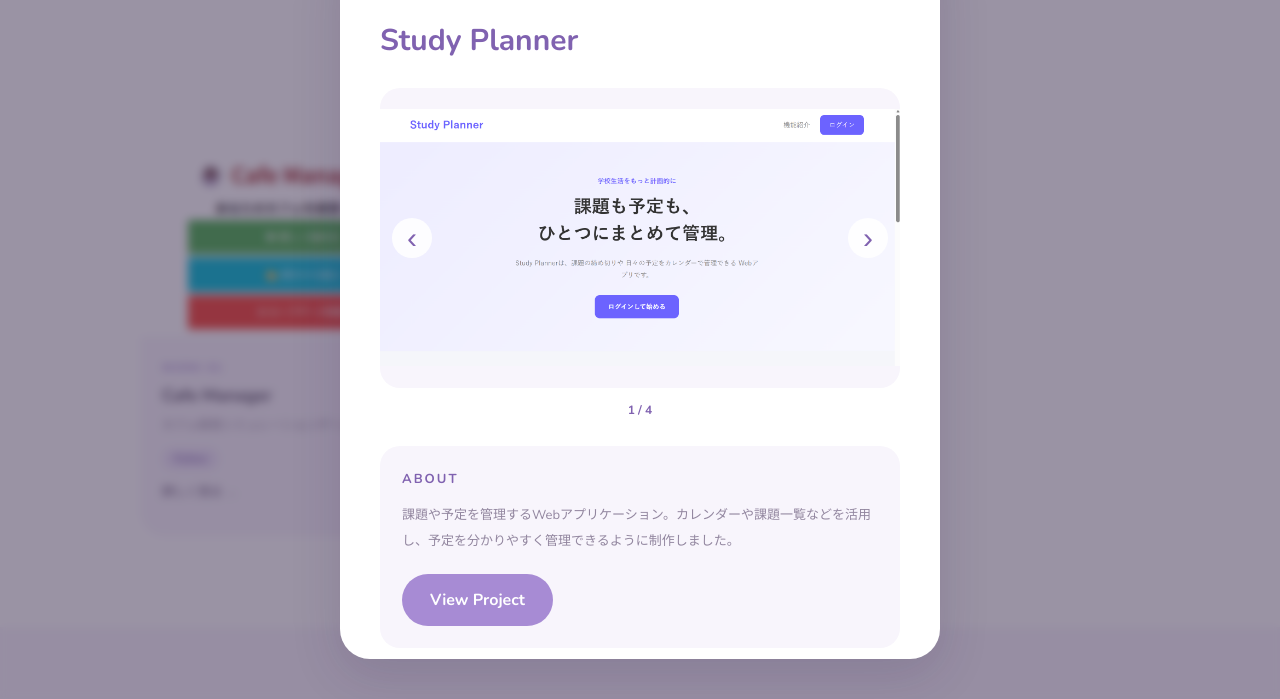
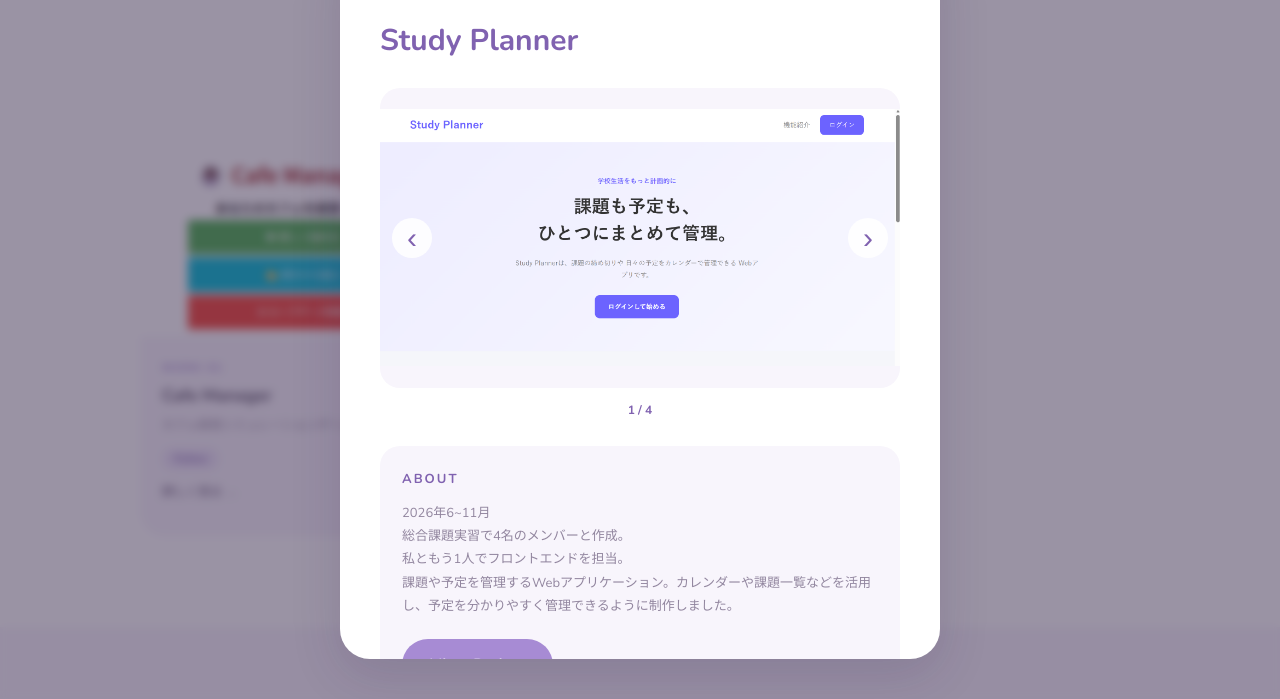
Before and after one commit to mipo09/portfolio, a plain HTML site: page index.html in a window 1280 px wide. Both pictures are taken after a click on the button 639 px from the left and 2092 px from the top of the page. Shown: the part 1751-2450 px from the top of the page. Drawn offline with nearby package versions, Linux system fonts and the light colour scheme.

Commit message:
works 概要

```diff
--- a/script.js
+++ b/script.js
@@ -139,7 +139,7 @@ const works = {
   planner: {
     name: "Study Planner",
     description:
-      "課題や予定を管理するWebアプリケーション。カレンダーや課題一覧などを活用し、予定を分かりやすく管理できるように制作しました。",
+      "2026年6~11月\n総合課題実習で4名のメンバーと作成。\n私ともう1人でフロントエンドを担当。\n課題や予定を管理するWebアプリケーション。カレンダーや課題一覧などを活用し、予定を分かりやすく管理できるように制作しました。",
     url:"https://schedule-sai.vercel.app/",
     images: [
       "images/works/planner-1.png",
@@ -152,7 +152,7 @@ const works = {
   cafe: {
     name: "Cafe Manager",
     description:
-      "商品販売や売上管理などを行いながら、カフェを経営するシミュレーションゲームです。",
+      "2026年8~9月\nプログラミング1の自由課題として主にPythonを用いてGoogle Colab上で作成しました。\n商品販売や売上管理などを行いながら、カフェを経営するシミュレーションゲームです。",
     url:"https://github.com/mipo09/portfolio/blob/main/%E8%AA%B2%E9%A1%8C04_01_AM.ipynb",
     images: [
       "images/works/cafe-manager-1.png",
--- a/style.css
+++ b/style.css
@@ -909,3 +909,8 @@ body.modal-open {
   background: #8062B0;
   transform: translateY(-3px);
 }
+
+#workDescription {
+  white-space: pre-line;
+  line-height: 1.8;
+}
```
